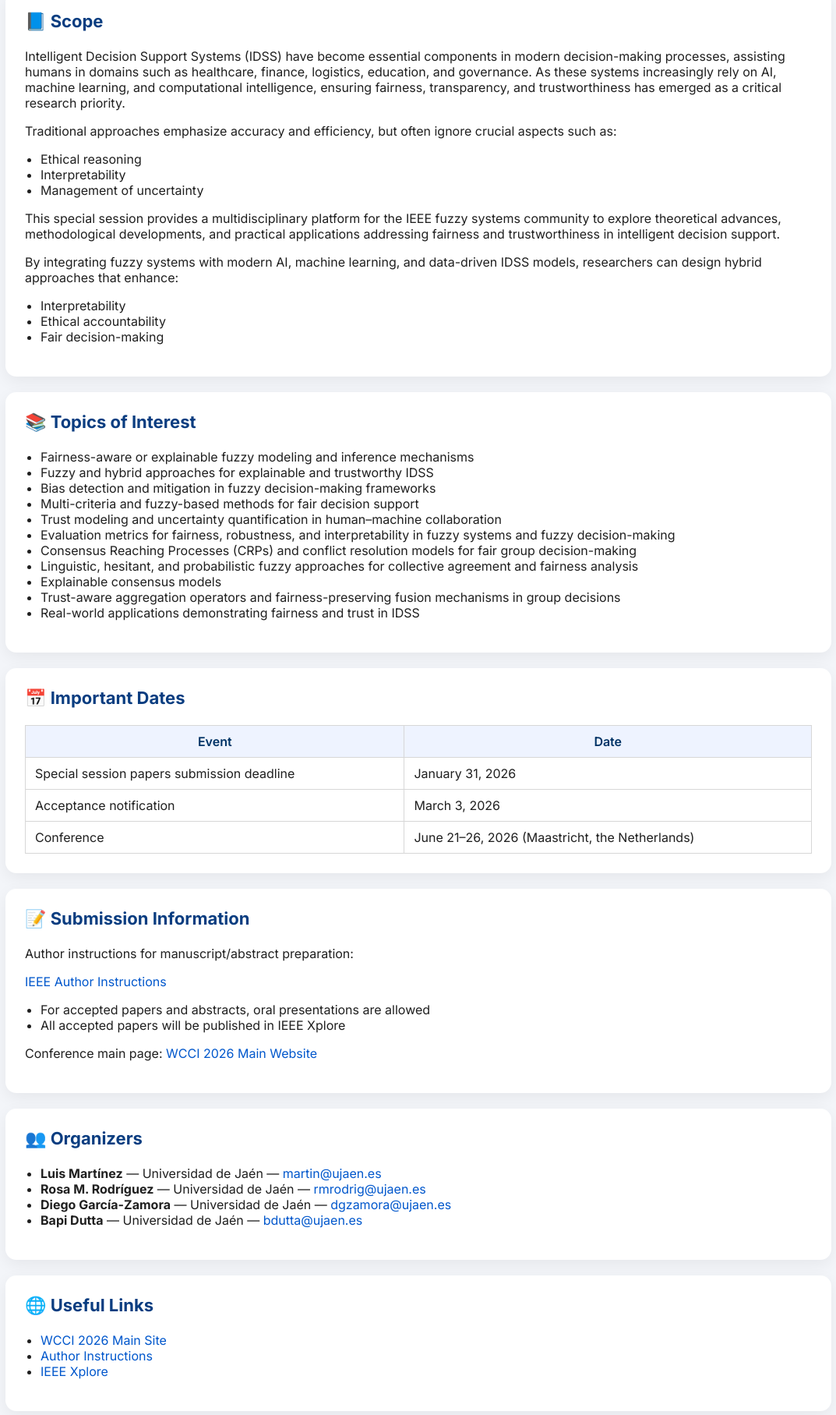
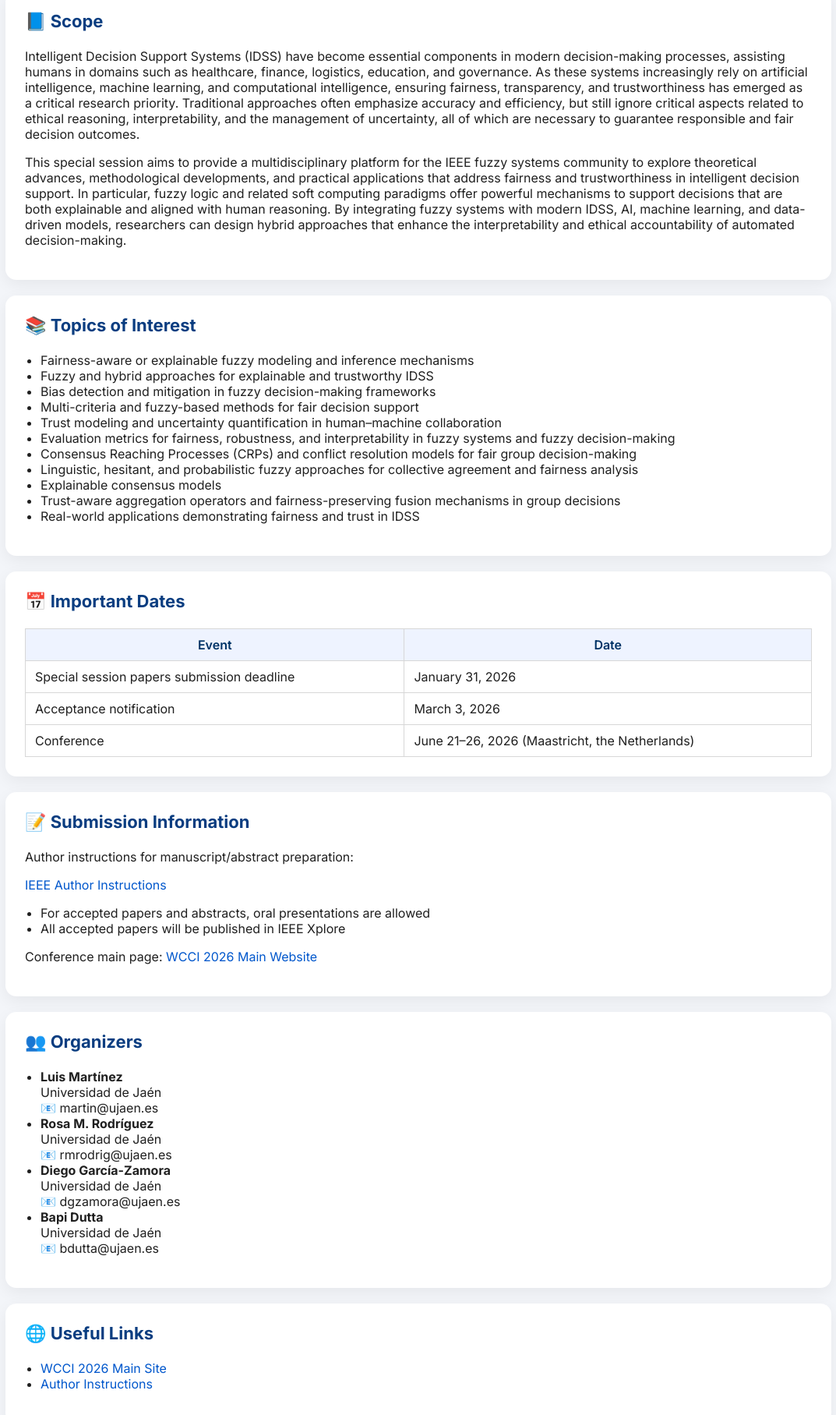
Before and after one commit to dbapimaths/special-session-fairness-trust-idss, a plain HTML site: page index.html in a window 1280 px wide. Shown: the part 359-2174 px from the top of the page at 78% size, without its empty margins (103-1176 px from the left). Drawn offline with Linux system fonts and the light colour scheme.

Commit message:
Update index.html

```diff
--- a/index.html
+++ b/index.html
@@ -27,29 +27,19 @@
       <section class="card">
         <h3>📘 Scope</h3>
         <p>
-          Intelligent Decision Support Systems (IDSS) have become essential components in modern
-          decision-making processes, assisting humans in domains such as healthcare, finance, logistics,
-          education, and governance. As these systems increasingly rely on AI, machine learning, and
-          computational intelligence, ensuring fairness, transparency, and trustworthiness has emerged
-          as a critical research priority.
+         Intelligent Decision Support Systems (IDSS) have become essential components in modern decision-making processes, assisting humans in domains such as healthcare,
+          finance, logistics, education, and governance. As these systems increasingly rely on artificial intelligence, machine learning, and computational intelligence,
+          ensuring fairness, transparency, and trustworthiness has emerged as a critical research priority. Traditional approaches often emphasize accuracy and efficiency,
+          but still ignore critical aspects related to ethical reasoning, interpretability, and the management of uncertainty, all of which are necessary to guarantee responsible
+          and fair decision outcomes.
         </p>
-        <p>Traditional approaches emphasize accuracy and efficiency, but often ignore crucial aspects such as:</p>
-        <ul>
-          <li>Ethical reasoning</li>
-          <li>Interpretability</li>
-          <li>Management of uncertainty</li>
-        </ul>
+
         <p>
-          This special session provides a multidisciplinary platform for the IEEE fuzzy systems community
-          to explore theoretical advances, methodological developments, and practical applications
-          addressing fairness and trustworthiness in intelligent decision support.
+          This special session aims to provide a multidisciplinary platform for the IEEE fuzzy systems community to explore theoretical advances, methodological developments,
+          and practical applications that address fairness and trustworthiness in intelligent decision support. In particular, fuzzy logic and related soft computing paradigms
+          offer powerful mechanisms to support decisions that are both explainable and aligned with human reasoning. By integrating fuzzy systems with modern IDSS, AI, machine
+          learning, and data-driven models, researchers can design hybrid approaches that enhance the interpretability and ethical accountability of automated decision-making.
         </p>
-        <p>By integrating fuzzy systems with modern AI, machine learning, and data-driven IDSS models, researchers can design hybrid approaches that enhance:</p>
-        <ul>
-          <li>Interpretability</li>
-          <li>Ethical accountability</li>
-          <li>Fair decision-making</li>
-        </ul>
       </section>
 
       <section class="card">
@@ -97,10 +87,27 @@
       <section class="card">
         <h3>👥 Organizers</h3>
         <ul class="organizers">
-          <li><strong>Luis Martínez</strong> — Universidad de Jaén — <a href="mailto:martin@ujaen.es">martin@ujaen.es</a></li>
-          <li><strong>Rosa M. Rodríguez</strong> — Universidad de Jaén — <a href="mailto:rmrodrig@ujaen.es">rmrodrig@ujaen.es</a></li>
-          <li><strong>Diego García-Zamora</strong> — Universidad de Jaén — <a href="mailto:dgzamora@ujaen.es">dgzamora@ujaen.es</a></li>
-          <li><strong>Bapi Dutta</strong> — Universidad de Jaén — <a href="mailto:bdutta@ujaen.es">bdutta@ujaen.es</a></li>
+          <li>
+                <strong>Luis Martínez</strong><br>
+                Universidad de Jaén<br>
+                📧 martin@ujaen.es
+            </li>
+            <li>
+                <strong>Rosa M. Rodríguez</strong><br>
+                Universidad de Jaén<br>
+                📧 rmrodrig@ujaen.es
+            </li>
+            <li>
+                <strong>Diego García-Zamora</strong><br>
+                Universidad de Jaén<br>
+                📧 dgzamora@ujaen.es
+            </li>
+            <li>
+                <strong>Bapi Dutta</strong><br>
+                Universidad de Jaén<br>
+                📧 bdutta@ujaen.es
+            </li>
+        </ul>
         </ul>
       </section>
 
@@ -109,14 +116,13 @@
         <ul>
           <li><a href="https://attend.ieee.org/wcci-2026/" target="_blank" rel="noopener">WCCI 2026 Main Site</a></li>
           <li><a href="https://attend.ieee.org/wcci-2026/information-for-authors/" target="_blank" rel="noopener">Author Instructions</a></li>
-          <li><a href="https://ieeexplore.ieee.org/" target="_blank" rel="noopener">IEEE Xplore</a></li>
         </ul>
       </section>
     </main>
 
     <!-- Footer -->
     <footer class="footer">
-      © 2026 Special Session on Fairness & Trustworthiness in IDSS — WCCI 2026
+      © 2026 <a href="https://sinbad2.ujaen.es/" target="_blank" rel="noopener">SINBAD2 Group </a></li>
     </footer>
   </div>
 </body>
```
